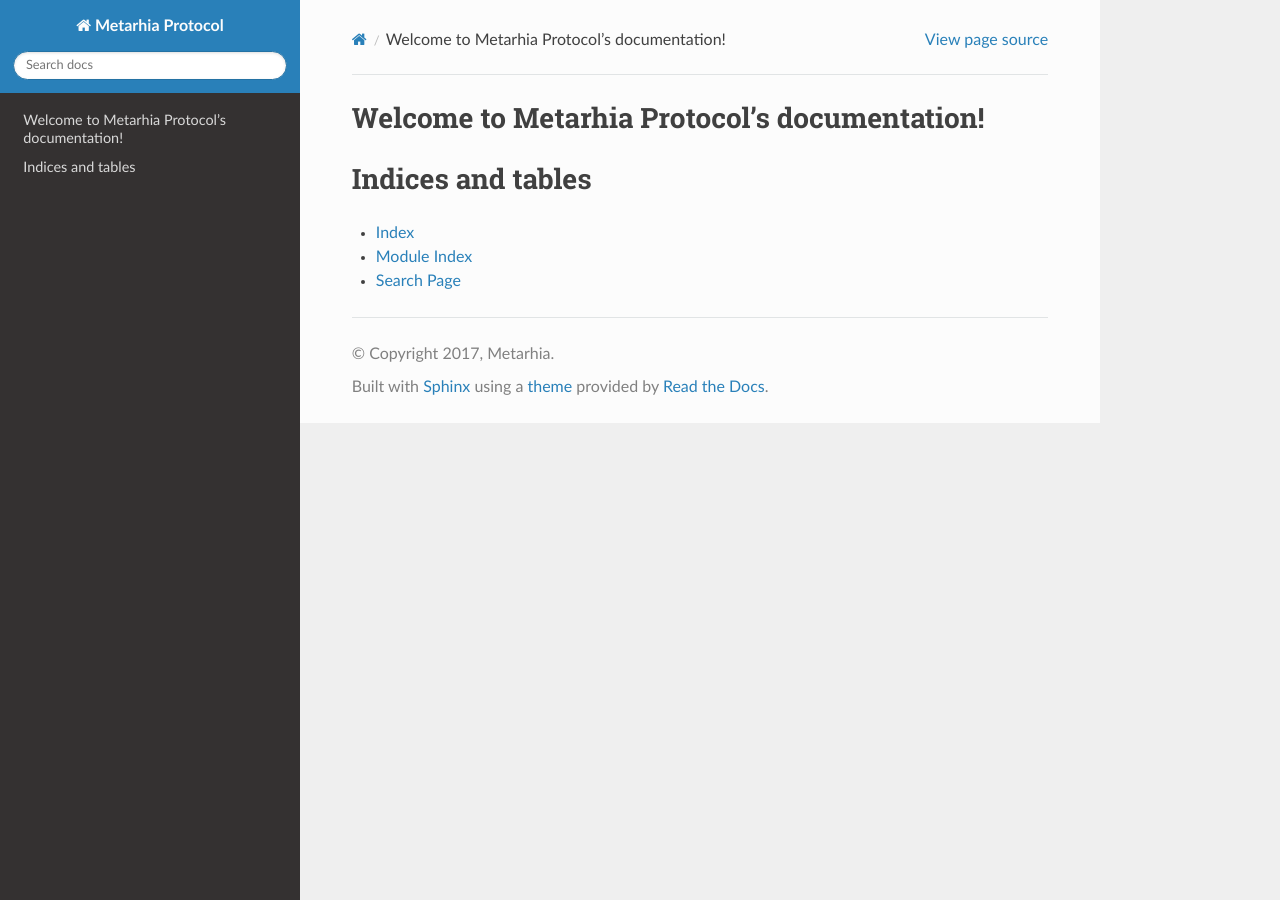
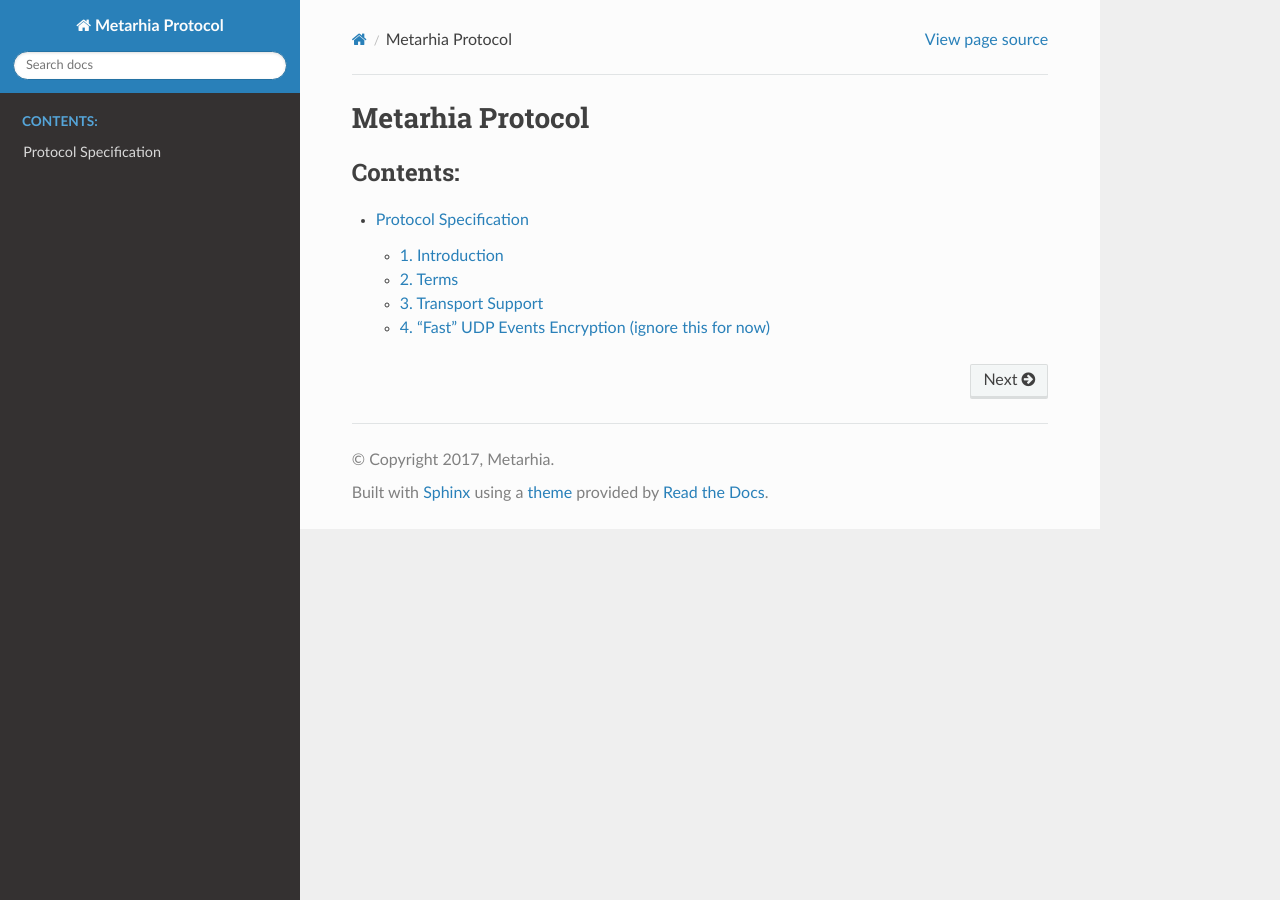
Before and after one commit to metarhia/protocol, a Sphinx documentation site: the page built from docs/index.rst, in a window 1280 px wide. Built offline with Sphinx 7.4.7 and the Read the Docs theme 2.0.0, drawn with Linux system fonts in a browser that asks for light colours; some of the changed lines change nothing that is shown.

Commit message:
docs(spec): translate WIP protocol spec from md to rst

```diff
--- a/docs/index.rst
+++ b/docs/index.rst
@@ -1,20 +1,8 @@
-.. Metarhia Protocol documentation master file, created by
-   sphinx-quickstart on Tue Sep 26 15:29:50 2017.
-   You can adapt this file completely to your liking, but it should at least
-   contain the root `toctree` directive.
-
-Welcome to Metarhia Protocol's documentation!
-=============================================
+Metarhia Protocol
+=================
 
 .. toctree::
    :maxdepth: 2
    :caption: Contents:
 
-
-
-Indices and tables
-==================
-
-* :ref:`genindex`
-* :ref:`modindex`
-* :ref:`search`
+   protocol
--- /dev/null
+++ b/docs/protocol.rst
@@ -0,0 +1,177 @@
+Protocol Specification
+======================
+
+1. Introduction
+---------------
+
+Metarhia Protocol (denoted by MHP for brevity) is an RPC, session and binary
+data transfer protocol that provides two-way asynchronous data transfer,
+multiplexing several RPC channels, event streams and binary data transmissions
+over one socket, and graceful handling of short-time connection losses due to
+network errors with full and transparent session restoration.  It also provides
+authentication mechanisms, offers data compression and supports multiple
+serialization formats with each of those being more appropriate or efficient
+for different kinds of data.
+
+2. Terms
+--------
+
+The key words "MUST", "MUST NOT", "REQUIRED", "SHALL", "SHALL NOT", "SHOULD",
+"SHOULD NOT", "RECOMMENDED", "MAY", and "OPTIONAL" in this document are to be
+interpreted as described in `RFC 2119`_.
+
+**Transport** refers to a network protocol or another communication mechanism
+that provides full-duplex communication channel with ordered and reliable data
+flow, to which MHP delegates transmission of raw data streams.
+
+**Transport connection** refers to an underlying transport socket, connection
+or other transport-specific communication channel, over which a MHP connection
+transmits data.
+
+**MHP connection** (or just **connection** without additional adjectives)
+refers to an abstraction over an instance of transport connection managed by a
+Metaria Protocol implementation, that hides implementation details of the
+transport and provides the functionality of Metarhia Protocol to user
+applications.  MHP connections and transport connections have one-to-one
+correspondence.
+
+**Chunk** refers to a data unit of Metarhia Protocol consisting of headers and
+optional payload.  All data transmitted via Metarhia Protocol are split into
+chunks.
+
+**Channel** refers to a set of chunks transmitted over the same connection,
+identified among other ones using a number that is unique throughout the
+currently active channels connection-wise.  Channels provide multiplexing
+capabilities for connections.
+
+**Message** refers to a channel that is characterized by a short lifetime and
+small number of chunks (only one chunk in most cases, with the maximal amount
+specified in section ???) that are buffered in memory until the message is
+received, and then processed as a single unit by an application.
+
+**Stream** refers to a channel that is characterized by arbitrarily long lifetime
+(up to existing as long as the connection exists) and indefinite number of
+chunks, which may be processed by an application one by one immediately after
+they become available.
+
+**RPC** is an acronym for remote procedure calls.
+
+**AEAD** is an acronym for Authenticated Encryption with Associated Data.
+
+.. _RFC 2119: https://tools.ietf.org/html/rfc2119
+
+3. Transport Support
+--------------------
+
+Metarhia Protocol implementations primarily targeted to be used in server-side
+environments MUST support `TCP`_, `TLS`_, `WebSocket`_ and WebSocket tunneled
+over TLS protocols as transports.  MHP implementations primarily targeted to be
+used in server-side environments MAY support additional transports, for
+example, Unix domain sockets.
+
+Metarhia Protocol implementations designed specifically to be used in
+client-side environments SHOULD support TCP and TLS transports.  In those cases
+where it is not possible (for example, in implementations for Web browsers),
+such implementations MUST support WebSocket and WebSocket tunneled over TLS as
+transports, and MAY support them otherwise.  In other words, at least one of
+"TCP and TLS" or "WebSocket and WebSocket over TLS" pairs of transports MUST be
+supported, with preference towards TCP and TLS.  Client-side implementations
+MAY support other transports, if their implementors find it reasonable.
+
+.. _TCP: https://tools.ietf.org/html/rfc793
+.. _TLS: https://tools.ietf.org/html/rfc5246
+.. _WebSocket: https://tools.ietf.org/html/rfc6455
+
+4. "Fast" UDP Events Encryption (ignore this for now)
+-------------------------------------------------------
+
+*Note*:
+
+    I drafted this section while I was in context so as to not forget about all
+    I thought about this; the things this would be needed for aren't quite
+    there yet ;)
+
+4.1. AEAD Algorithm Requirements and Motivation
+^^^^^^^^^^^^^^^^^^^^^^^^^^^^^^^^^^^^^^^^^^^^^^^
+
+For chunks that use symmetric encryption (for example, "fast" UDP events), AEAD
+based on the `ChaCha20`_ stream cipher and `Poly1305`_ message authentication
+code algorithm with modifications from IETF (`RFC 7539`_) MUST be used.
+
+ChaCha20 and Poly1305 are modern, secure, high-speed algorithms developed by
+Daniel J. Berstein, that have undergone scrupulous analysis in multiple
+scientific papers and are under constantly growing adoption now.  As some
+examples:
+
+ * Google has used their implementation of these algorithms for TLS traffic
+   between Google Chrome on Android and Google's servers since 2014.
+
+ * `TLS 1.3`_ draft has ``TLS_CHACHA20_POLY1305_SHA256`` cipher suite, and
+   recommends implementing it.
+
+IETF versions of ChaCha20, ChaCha20-Poly1305 and ChaCha20-Poly1305 AEAD
+specified in `RFC 7539`_ modify Berstein's algorithm by changing 64-bit nonce
+to 96-bit nonce, so 64-bit block counter is reduced 32-bit block counter,
+effectively limiting the size of a message to 256 GB (instead of 2\ :sup:`64`
+bytes).
+
+Poly1305 is proved to be secure using the same key for at least 2\ :sup:`64`
+messages, provided that nonces are never reused.
+
+.. _ChaCha20: https://cr.yp.to/chacha.html
+.. _Poly1305: https://cr.yp.to/mac.html
+.. _RFC 7539: https://tools.ietf.org/html/rfc7539
+.. _TLS 1.3: https://tools.ietf.org/html/draft-ietf-tls-tls13-21
+
+4.2. Symmetric Encryption Implementation
+^^^^^^^^^^^^^^^^^^^^^^^^^^^^^^^^^^^^^^^^
+
+Upon creation of a ``Session`` structure instance, the following fields
+relevant to the symmetric encryption facilities (with one of them not being
+limited to this scope only) are initialized:
+
+ - ``secret`` — a 32-byte unsigned integer value
+ - ``nonce`` — a 12-byte unsigned integer value
+
+``nonce`` value MUST be initialized with random data from a cryptographically
+secure source.
+
+If the ``Session`` structure is created on the side of a client, the least
+significant bit of ``nonce`` MUST be set to 0.  If the ``Session`` structure is
+created on the side of a server, the least significant bit of ``nonce`` MUST be
+set to 1.
+
+If the ``Session`` structure is created on the side of a server, ``secret``
+value MUST be initialized with random data from a cryptographically secure
+source.
+
+The server shares this value with the client during the handshake, as described
+in section ???.  When the client receives this value, it MUST initialize the
+``secret`` field of its ``Session`` structure with the received value.
+
+*Note*: This procedure MAY be conducted over a connection that is not secured
+using TLS or other method of asymmetric encryption and server authentication in
+a local or trusted environment, or on a single machine during testing, but one
+SHOULD NOT do so over a publicly accessible network.  Security may be
+compromised in such case.  Only connections secured with TLS (or an alternative
+method) SHOULD be used with MHP in public networks.
+
+When symmetric encryption of a chunk is requested, Metarhia Protocol
+implementation MUST follow the next algorithm:
+
+1. **Let** *secret* := **Get** *secret* from *Session*.
+2. **Let** *nonce* := **Get** *nonce* from *Session*.
+3. **Let** *data* := **Input**.
+4. **Let** *result* := AEAD\_ChaCha20\_Poly1305\_IETF\_Encrypt(*data*, *secret*,
+   *nonce*).
+5. **Set** *nonce* in *Session* := *nonce* + 2.
+6. **Output** := *result*.
+
+When symmetric decryption of a chunk is requested, Metarhia Protocol
+implementation MUST follow the next algorithm:
+
+1. **Let** *secret* := **Get** *secret* from *Session*.
+2. **Let** *data* := **Input**.
+3. **Let** *result* := AEAD\_ChaCha20\_Poly1305\_IETF\_Decrypt(*data*,
+   *secret*).
+4. **Output** := *result*.
```
